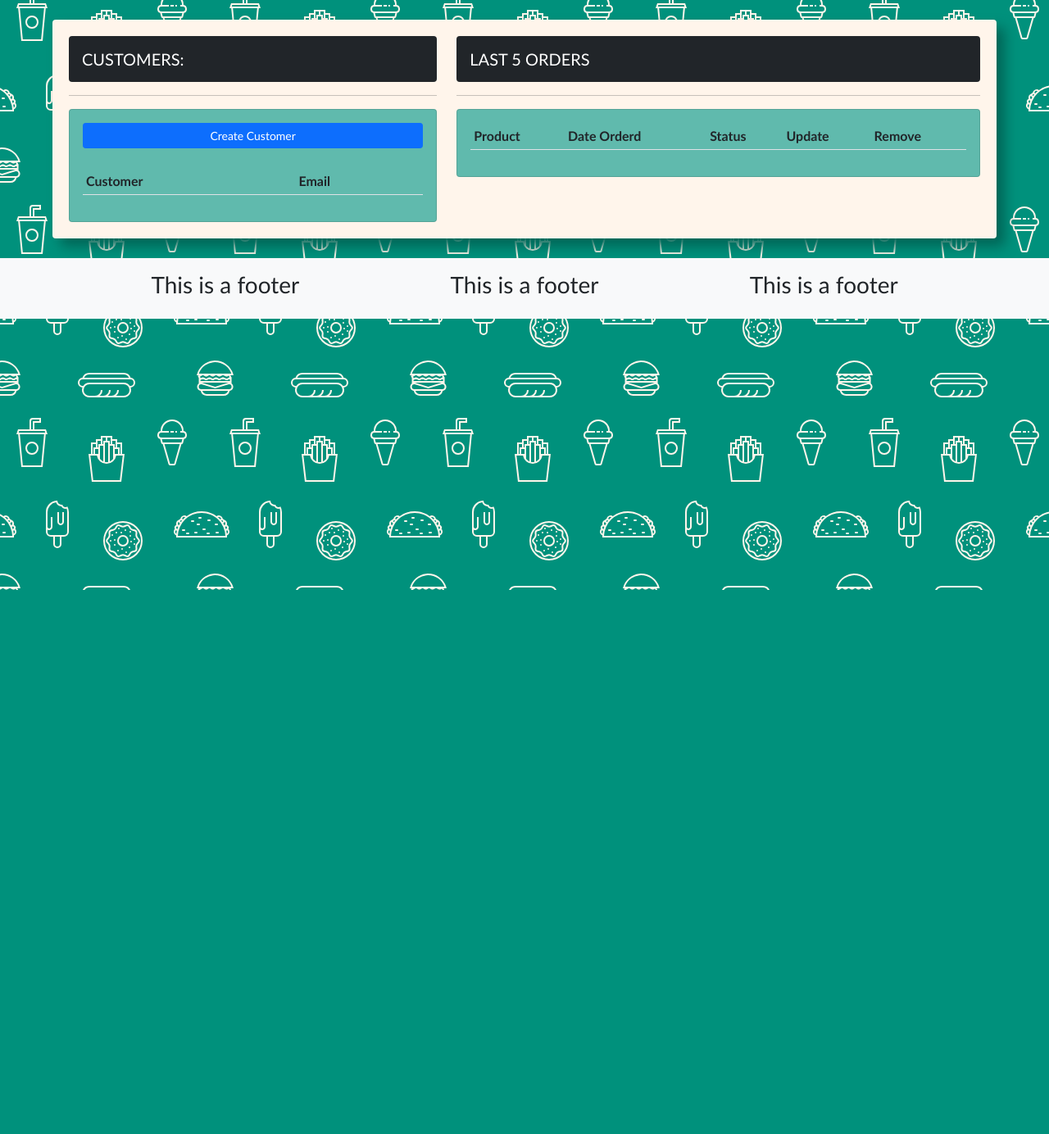
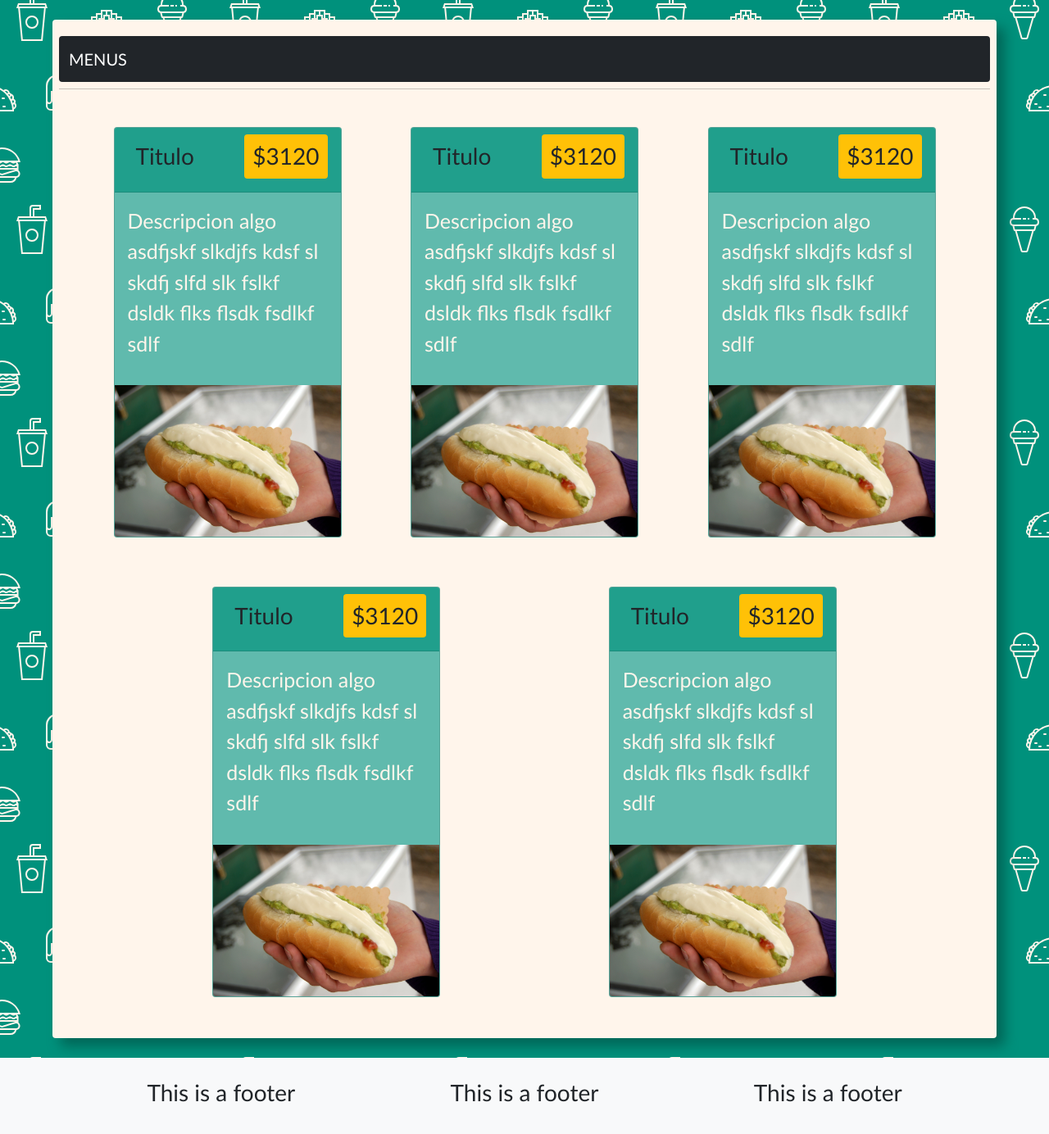
Before and after one commit to lcc-usach-is/Junadvisor, a Django app: page / in a window 1280 px wide. Shown: the part 80-1464 px from the top of the page at 82% size. Before the commit the page ends 800 px from the top, so only its background shows below. Run offline with Django 3.2, Linux system fonts and the light colour scheme; lists and menus that the app fills with data are empty.

Commit message:
menu template test

```diff
--- a/app/models.py
+++ b/app/models.py
@@ -24,6 +24,7 @@ class Menu(models.Model):
     precio = models.PositiveIntegerField()
     descripcion = models.CharField(max_length=500, null=True)
     calificacion_media = models.FloatField(default=0)
+    menu_pic  = models.ImageField(null=True, blank=True)
     is_active = models.BooleanField(default=True)
 
     categoria = models.ManyToManyField(Categoria)
--- a/app/templates/app/dashboard.html
+++ b/app/templates/app/dashboard.html
@@ -1,48 +1,81 @@
 {% extends 'app/main.html' %}
 
 {% block content %}
-
+{% load static %}
 <div class="container-fuild">
 
     <div class="row">
-        <div class="col-md-5">
-            <h5>CUSTOMERS:</h5>
+        <h5>MENUS</h5>
         <hr>
-            <div class="card card-body justify-content-evenly">
-                <a class="btn btn-primary  btn-sm btn-block" href="">Create Customer</a>
-                <br>
-                <table class="table table-sm">
-                    <tr>
-                        <th>Customer</th>
-                        <th>Email</th>
-                    </tr>
+        <div class="d-flex justify-content-evenly flex-wrap">
 
-
-
-                </table>
+            <div class="card menu">
+                <div class="card-header">
+                    <div class="d-flex flex-row">
+                        <h3>Titulo</h3>
+                        <h3 class="ms-auto bg-warning">$3120</h3>
                     </div>
                 </div>
+                <div class="card-body">
+                        <p>Descripcion algo asdfjskf slkdjfs  kdsf sl skdfj slfd slk fslkf dsldk flks flsdk fsdlkf sdlf </p>
+                </div>
+                <img src="{% static 'images/completo_italiano.jpg' %}" class="card-img-bottom" alt="...">
+            </div>
 
-        <div class="col-md-7">
-            <h5>LAST 5 ORDERS</h5>
-            <hr>
-            <div class="card card-body overflow-auto max-h-250">
-                <table class="table table-sm">
-                    <tr>
-                        <th>Product</th>
-                        <th>Date Orderd</th>
-                        <th>Status</th>
-                        <th>Update</th>
-                        <th>Remove</th>
-                    </tr>
+            <div class="card menu">
+                <div class="card-header">
+                    <div class="d-flex flex-row">
+                        <h3>Titulo</h3>
+                        <h3 class="ms-auto bg-warning">$3120</h3>
+                    </div>
+                </div>
+                <div class="card-body">
+                        <p>Descripcion algo asdfjskf slkdjfs  kdsf sl skdfj slfd slk fslkf dsldk flks flsdk fsdlkf sdlf </p>
+                </div>
+                <img src="{% static 'images/completo_italiano.jpg' %}" class="card-img-bottom" alt="...">
+            </div>
 
+            <div class="card menu">
+                <div class="card-header">
+                    <div class="d-flex flex-row">
+                        <h3>Titulo</h3>
+                        <h3 class="ms-auto bg-warning">$3120</h3>
+                    </div>
+                </div>
+                <div class="card-body">
+                        <p>Descripcion algo asdfjskf slkdjfs  kdsf sl skdfj slfd slk fslkf dsldk flks flsdk fsdlkf sdlf </p>
+                </div>
+                <img src="{% static 'images/completo_italiano.jpg' %}" class="card-img-bottom" alt="...">
+            </div>
 
+            <div class="card menu">
+                <div class="card-header">
+                    <div class="d-flex flex-row">
+                        <h3>Titulo</h3>
+                        <h3 class="ms-auto bg-warning">$3120</h3>
+                    </div>
+                </div>
+                <div class="card-body">
+                        <p>Descripcion algo asdfjskf slkdjfs  kdsf sl skdfj slfd slk fslkf dsldk flks flsdk fsdlkf sdlf </p>
+                </div>
+                <img src="{% static 'images/completo_italiano.jpg' %}" class="card-img-bottom" alt="...">
+            </div>
 
-                </table>
+            <div class="card menu">
+                <div class="card-header">
+                    <div class="d-flex flex-row">
+                        <h3>Titulo</h3>
+                        <h3 class="ms-auto bg-warning">$3120</h3>
                     </div>
+                </div>
+                <div class="card-body">
+                        <p>Descripcion algo asdfjskf slkdjfs  kdsf sl skdfj slfd slk fslkf dsldk flks flsdk fsdlkf sdlf </p>
+                </div>
+                <img src="{% static 'images/completo_italiano.jpg' %}" class="card-img-bottom" alt="...">
             </div>
 
         </div>
     </div>
+</div>
 
 {% endblock %}
--- a/app/templates/app/navbar.html
+++ b/app/templates/app/navbar.html
@@ -8,7 +8,7 @@
       <ul class="navbar-nav me-auto mb-2 mb-lg-0">
         {% if request.user.is_staff %}
         <li class="nav-item">
-          <a class="nav-link" href="{% url 'home' %}">Home</a>
+          <a class="nav-link" href="">Home</a>
         </li>
         <li class="nav-item">
           <a class="nav-link" href="">Productos</a>
--- a/static/css/style.css
+++ b/static/css/style.css
@@ -112,6 +112,17 @@ h5 {
     border-radius: .25rem;
 }
 
+h3 {
+    padding: 10px;
+    color: #212529;
+    border-radius: .25rem;
+}
+
+.menu {
+    max-width: 25%;
+    min-width: 250px;
+    margin: 30px;
+}
 .block {
     margin: 0 10px;
 }
```
Also changed, not shown: app/templates/app/menu.html (added, +17 -0 lines), app/migrations/0003_menu_menu_pic.py (added), static/images/completo_italiano.jpg (added). Lines whose indentation alone changed are shown as unchanged.
